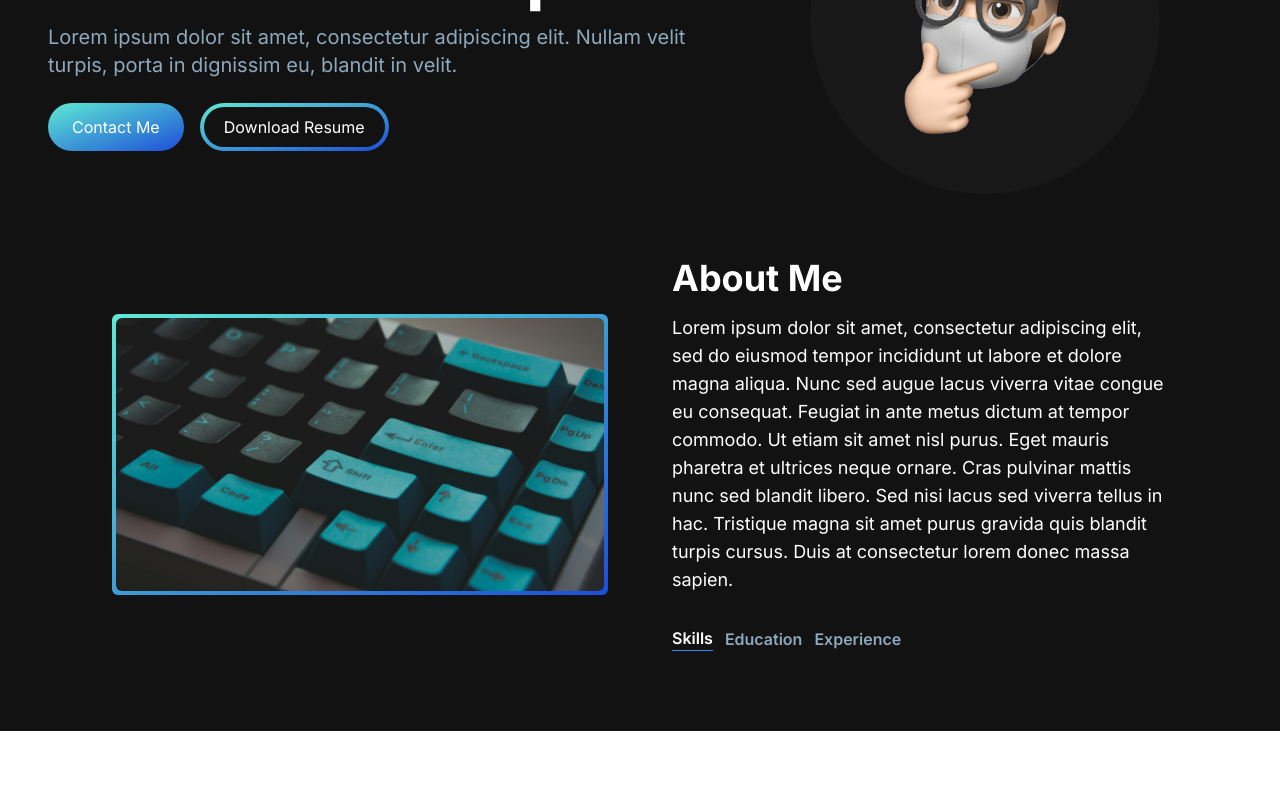
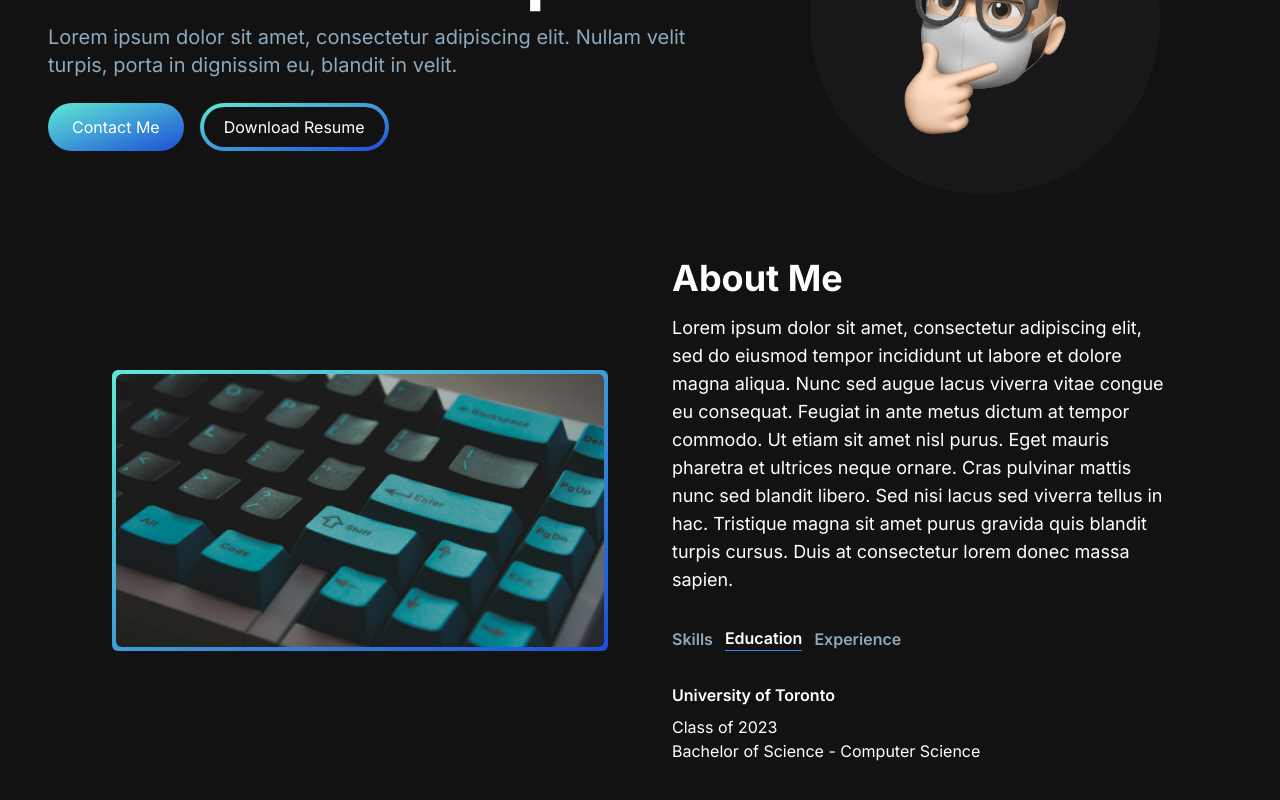
Before and after one commit to rayafarhadi/rayafarhadi.github.io, a Next.js app: page / in a window 1280 px wide. Shown: the part 268-1068 px from the top of the page. Before the commit the page ends 999 px from the top, so only its background shows below. Built offline with nearby package versions, Linux system fonts and the light colour scheme.

Commit message:
added about tab info

```diff
--- a/app/components/AboutSection.jsx
+++ b/app/components/AboutSection.jsx
@@ -3,8 +3,49 @@ import React, { useState, useTransition } from "react";
 import Image from "next/image";
 import TabButton from "./TabButton";
 
+const TAB_DATA = [
+  {
+    id: "skills",
+    content: (
+      <ul className="list-disc px-5">
+        <li>React.js</li>
+        <li>Express.js</li>
+        <li>Next.js</li>
+        <li>Javascript</li>
+        <li>TypeScript</li>
+        <li>CSS</li>
+        <li>HTML</li>
+        <li>Java</li>
+        <li>Python</li>
+      </ul>
+    ),
+  },
+  {
+    id: "education",
+    content: (
+      <div>
+        <h2 className="font-semibold">University of Toronto</h2>
+        <p className="mt-2">
+          <span>Class of 2023</span>
+          <br />
+          Bachelor of Science - Computer Science
+        </p>
+      </div>
+    ),
+  },
+  {
+    id: "experience",
+    content: (
+      <ul>
+        <li>idk what to put here</li>
+        <li>maybe change to something else</li>
+      </ul>
+    ),
+  },
+];
+
 const AboutSection = () => {
-  const [tab, setTab] = useState("skills");
+  const [tab, setTab] = useState("education");
   const [isPending, startTransition] = useTransition();
 
   const handleTabChange = (id) => {
@@ -57,6 +98,9 @@ const AboutSection = () => {
               Experience
             </TabButton>
           </div>
+          <div className="mt-8">
+            {TAB_DATA.find((t) => t.id === tab).content}
+          </div>
         </div>
       </div>
     </div>
```
